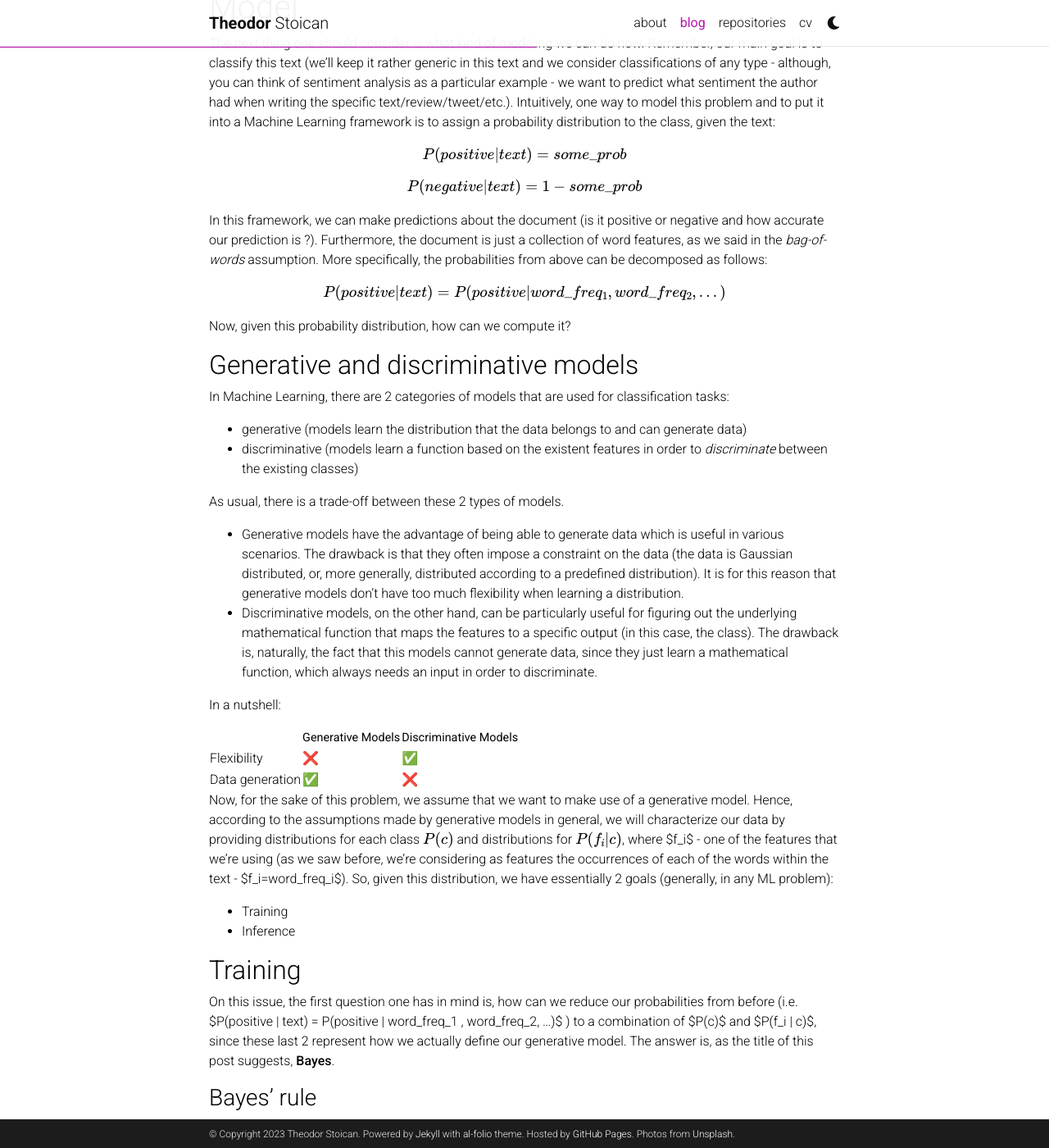
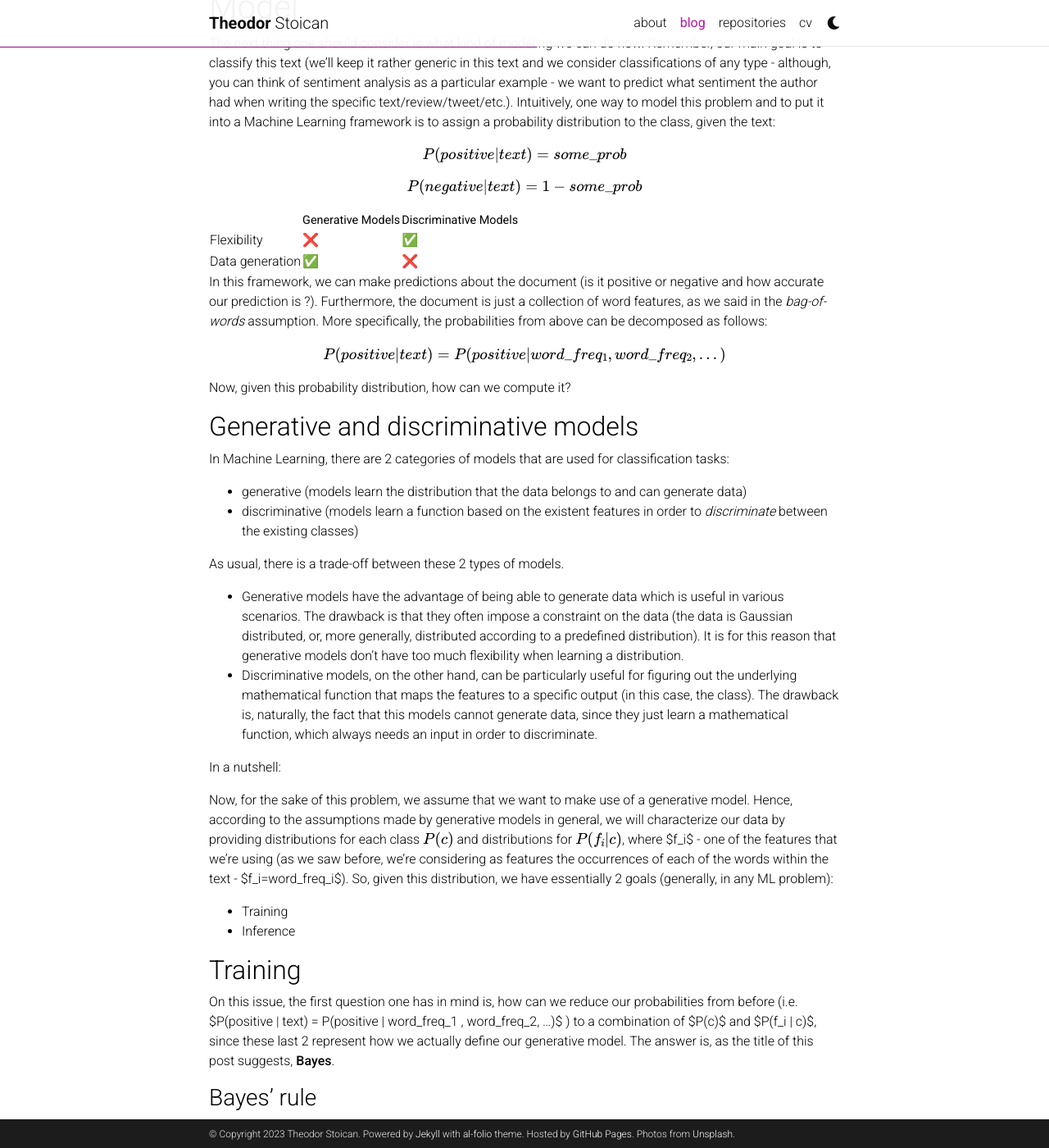
Before and after one commit to theostoican/theostoican.github.io, a Jekyll site: the page built from _posts/2022-03-25-naive-bayes.md, in a window 1280 px wide and 1400 px high, scrolled down 1298 px. Shown: the whole window at 82% size. Built offline with Jekyll 4.4.1, drawn with Linux system fonts in a browser that asks for light colours; emoji names are drawn with the system emoji font; comment, search, counter and statistics services are not loaded; a style sheet for code colours, icons or effects is not loaded; some of the changed lines change nothing that is shown.

Commit message:
Change table position.

```diff
--- a/_posts/2022-03-25-naive-bayes.md
+++ b/_posts/2022-03-25-naive-bayes.md
@@ -36,6 +36,11 @@ $$ P(positive|text) = some\_prob $$
 
 $$ P(negative|text) = 1 - some\_prob $$
 
+|   |Generative Models|Discriminative Models|
+|---|---|---|
+|Flexibility|:x:|:white_check_mark:|
+|Data generation|:white_check_mark:|:x:|
+
 In this framework, we can make predictions about the document (is it positive or negative and how accurate our prediction is ?). Furthermore, the document is just a collection of word features, as we said in the *bag-of-words* assumption. More specifically, the probabilities from above can be decomposed as follows:
 
 $$ P(positive | text) = P(positive | word\_freq_1 , word\_freq_2, ...) $$
@@ -57,10 +62,7 @@ As usual, there is a trade-off between these 2 types of models.
 
 In a nutshell:
 
-|   |Generative Models|Discriminative Models|
-|---|---|---|
-|Flexibility|:x:|:white_check_mark:|
-|Data generation|:white_check_mark:|:x:|
+
 
 Now, for the sake of this problem, we assume that we want to make use of a generative model. Hence, according to the assumptions made by generative models in general, we will characterize our data by providing distributions for each class $$ P(c) $$ and distributions for $$ P(f_i | c) $$, where $f_i$ - one of the features that we're using (as we saw before, we're considering as features the occurrences of each of the words within the text - $f_i=word\_freq_i$). So, given this distribution, we have essentially 2 goals (generally, in any ML problem):
 - Training
```
